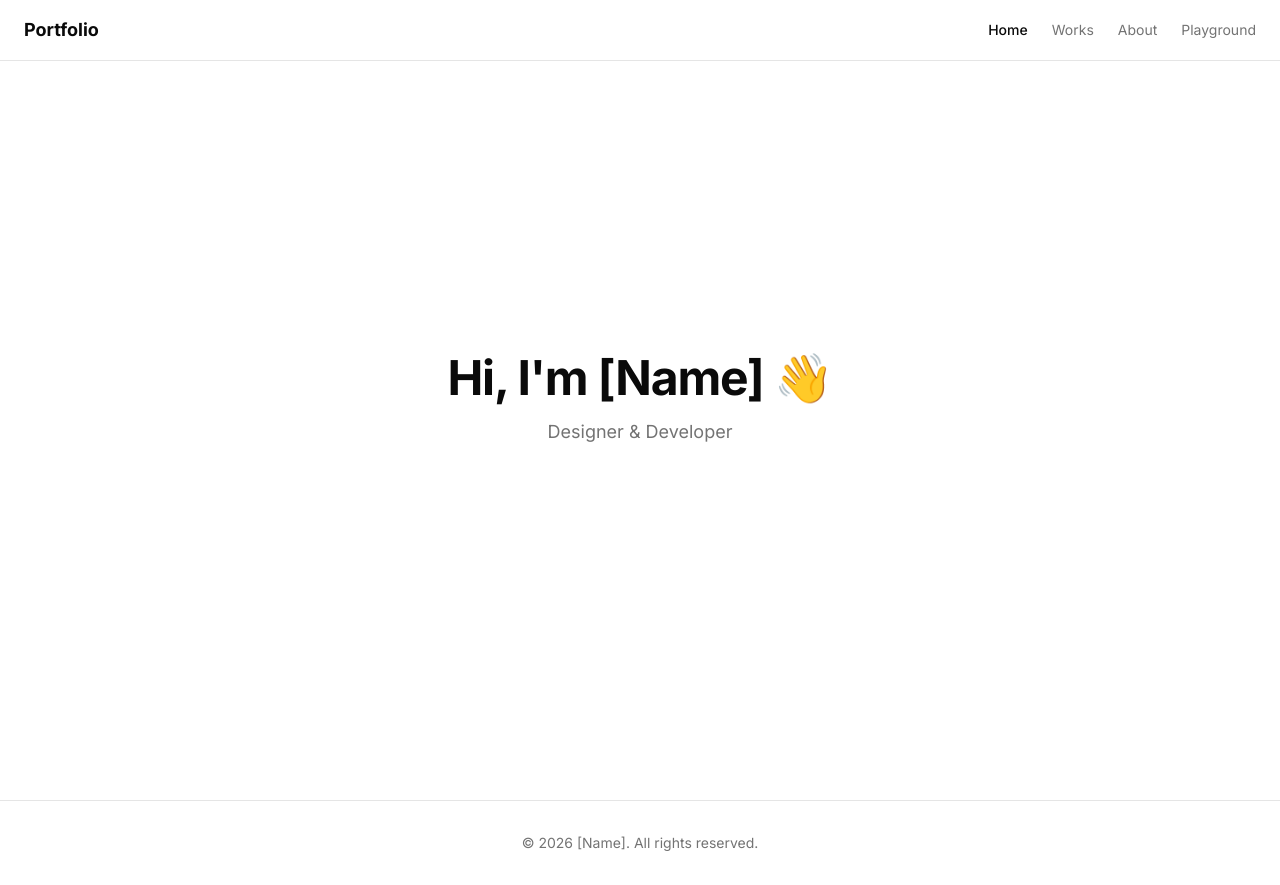
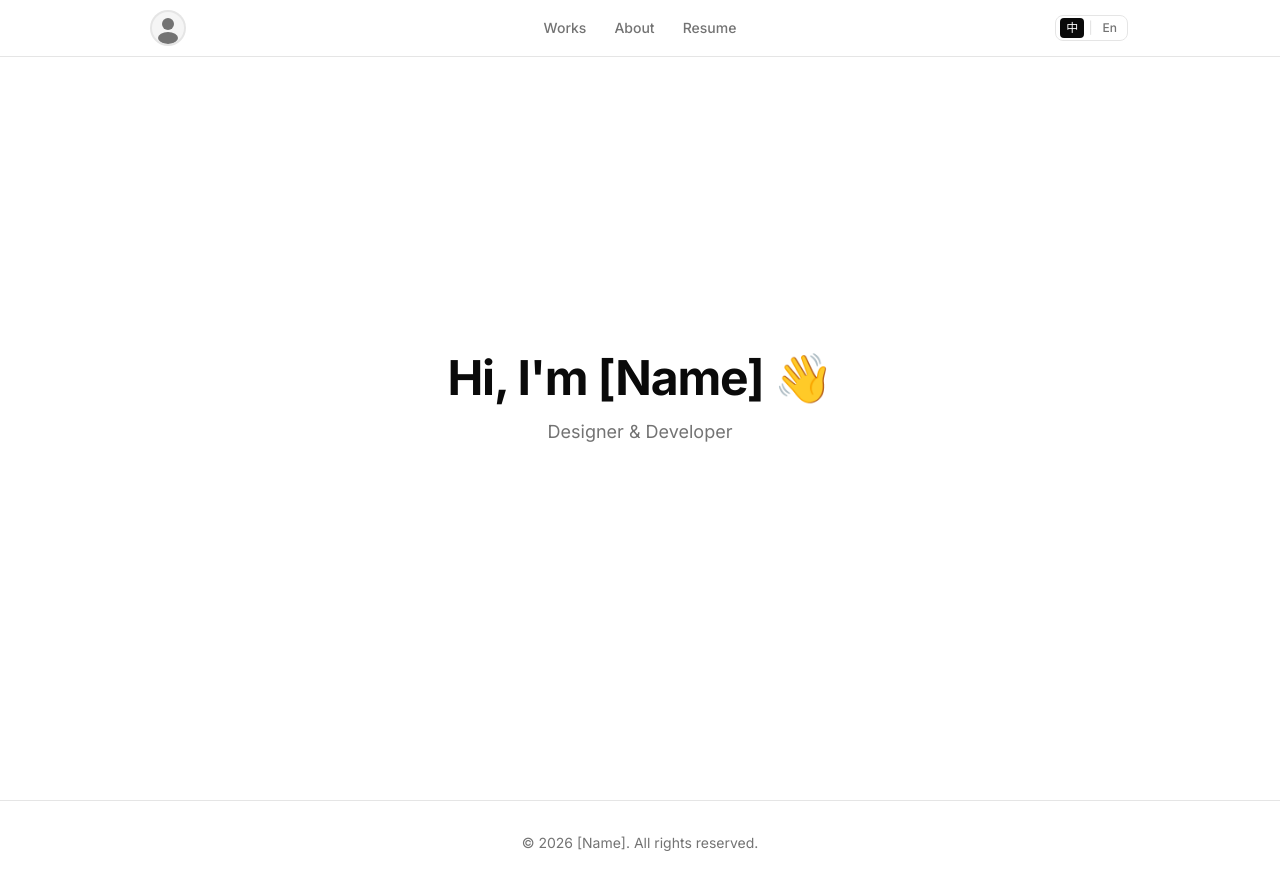
Before and after one commit to Hazelintw/Hazelintw-hazelshih_product_designer-portfolio, a Next.js app: page / in a window 1280 px wide. Built offline with nearby package versions, Linux system fonts and the light colour scheme.

Commit message:
feat: add Navbar and Badge components

```diff
--- /dev/null
+++ b/components/Badge.jsx
@@ -0,0 +1,21 @@
+import { Badge as ShadcnBadge } from "@/components/ui/badge"
+import { cn } from "@/lib/utils"
+
+/**
+ * ProjectBadge — 用於標示技術類型或分類（如 App / Web / UI）
+ *
+ * Props:
+ *  - label   {string}  顯示文字，e.g. "App"
+ *  - variant {string}  shadcn badge variant：default | secondary | outline | ghost
+ *  - className         額外 className，之後可覆寫顏色
+ */
+export default function ProjectBadge({ label, variant = "secondary", className }) {
+  return (
+    <ShadcnBadge
+      variant={variant}
+      className={cn("cursor-default select-none", className)}
+    >
+      {label}
+    </ShadcnBadge>
+  )
+}
--- a/components/Navbar.jsx
+++ b/components/Navbar.jsx
@@ -2,30 +2,55 @@
 
 import Link from "next/link"
 import { usePathname } from "next/navigation"
+import { useState } from "react"
+import { Menu } from "lucide-react"
+import { Button } from "@/components/ui/button"
+import {
+  Sheet,
+  SheetContent,
+  SheetTrigger,
+  SheetHeader,
+  SheetTitle,
+} from "@/components/ui/sheet"
 
-const links = [
-  { href: "/", label: "Home" },
+const navLinks = [
   { href: "/works", label: "Works" },
   { href: "/about", label: "About" },
-  { href: "/playground", label: "Playground" },
+  { href: "/resume", label: "Resume" },
 ]
 
 export default function Navbar() {
   const pathname = usePathname()
+  const [lang, setLang] = useState("zh") // "zh" | "en"
+
+  function isActive(href) {
+    return pathname === href || pathname.startsWith(href + "/")
+  }
 
   return (
-    <nav className="fixed top-0 inset-x-0 z-50 flex items-center justify-between px-6 py-4 bg-background/80 backdrop-blur border-b">
-      <Link href="/" className="font-bold text-lg">
-        Portfolio
+    <header className="fixed top-0 inset-x-0 z-50 bg-background/80 backdrop-blur border-b">
+      <nav className="max-w-5xl mx-auto flex items-center justify-between px-6 h-14">
+
+        {/* ── Left：Avatar / Logo ─────────────────────── */}
+        <Link href="/" className="flex items-center gap-2 shrink-0">
+          <span className="flex size-8 rounded-full bg-muted items-center justify-center overflow-hidden ring-2 ring-border">
+            {/* TODO: replace src with real avatar */}
+            <svg viewBox="0 0 32 32" className="size-full text-muted-foreground" fill="currentColor">
+              <circle cx="16" cy="12" r="6" />
+              <ellipse cx="16" cy="26" rx="10" ry="6" />
+            </svg>
+          </span>
         </Link>
-      <ul className="flex gap-6 text-sm">
-        {links.map(({ href, label }) => (
+
+        {/* ── Center：nav links（desktop）────────────── */}
+        <ul className="hidden md:flex items-center gap-7 text-sm font-medium absolute left-1/2 -translate-x-1/2">
+          {navLinks.map(({ href, label }) => (
             <li key={href}>
               <Link
                 href={href}
                 className={
-                pathname === href
-                  ? "text-foreground font-medium"
+                  isActive(href)
+                    ? "text-foreground"
                     : "text-muted-foreground hover:text-foreground transition-colors"
                 }
               >
@@ -34,6 +59,98 @@ export default function Navbar() {
             </li>
           ))}
         </ul>
+
+        {/* ── Right：lang toggle + hamburger ──────────── */}
+        <div className="flex items-center gap-2">
+
+          {/* Lang toggle（desktop）*/}
+          <div className="hidden md:flex items-center gap-1 rounded-md border px-1 py-0.5 text-xs font-medium">
+            <button
+              onClick={() => setLang("zh")}
+              className={`px-1.5 py-0.5 rounded transition-colors ${
+                lang === "zh"
+                  ? "bg-foreground text-background"
+                  : "text-muted-foreground hover:text-foreground"
+              }`}
+            >
+              中
+            </button>
+            <span className="text-border select-none">|</span>
+            <button
+              onClick={() => setLang("en")}
+              className={`px-1.5 py-0.5 rounded transition-colors ${
+                lang === "en"
+                  ? "bg-foreground text-background"
+                  : "text-muted-foreground hover:text-foreground"
+              }`}
+            >
+              En
+            </button>
+          </div>
+
+          {/* Hamburger（mobile）*/}
+          <Sheet>
+            <SheetTrigger
+              render={
+                <Button variant="ghost" size="icon" className="md:hidden" />
+              }
+            >
+              <Menu className="size-5" />
+              <span className="sr-only">開啟選單</span>
+            </SheetTrigger>
+
+            <SheetContent side="right" className="w-64 pt-10">
+              <SheetHeader>
+                <SheetTitle className="sr-only">導覽選單</SheetTitle>
+              </SheetHeader>
+
+              {/* Mobile nav links */}
+              <ul className="flex flex-col gap-1 px-4 mt-4">
+                {navLinks.map(({ href, label }) => (
+                  <li key={href}>
+                    <Link
+                      href={href}
+                      className={`block rounded-md px-3 py-2 text-sm font-medium transition-colors ${
+                        isActive(href)
+                          ? "bg-muted text-foreground"
+                          : "text-muted-foreground hover:bg-muted hover:text-foreground"
+                      }`}
+                    >
+                      {label}
+                    </Link>
+                  </li>
+                ))}
+              </ul>
+
+              {/* Mobile lang toggle */}
+              <div className="flex items-center gap-1 rounded-md border w-fit px-1 py-0.5 text-xs font-medium mx-4 mt-6">
+                <button
+                  onClick={() => setLang("zh")}
+                  className={`px-1.5 py-0.5 rounded transition-colors ${
+                    lang === "zh"
+                      ? "bg-foreground text-background"
+                      : "text-muted-foreground hover:text-foreground"
+                  }`}
+                >
+                  中
+                </button>
+                <span className="text-border select-none">|</span>
+                <button
+                  onClick={() => setLang("en")}
+                  className={`px-1.5 py-0.5 rounded transition-colors ${
+                    lang === "en"
+                      ? "bg-foreground text-background"
+                      : "text-muted-foreground hover:text-foreground"
+                  }`}
+                >
+                  En
+                </button>
+              </div>
+            </SheetContent>
+          </Sheet>
+        </div>
+
       </nav>
+    </header>
   )
 }
--- /dev/null
+++ b/styles/globals.css
@@ -0,0 +1,2 @@
+/* Re-exports app/globals.css — the actual styles live there (generated by shadcn/ui) */
+@import "../app/globals.css";
```
Also changed, not shown: 1 other file (tests, documents, lock files or other folders). Lines whose indentation alone changed are shown as unchanged.
